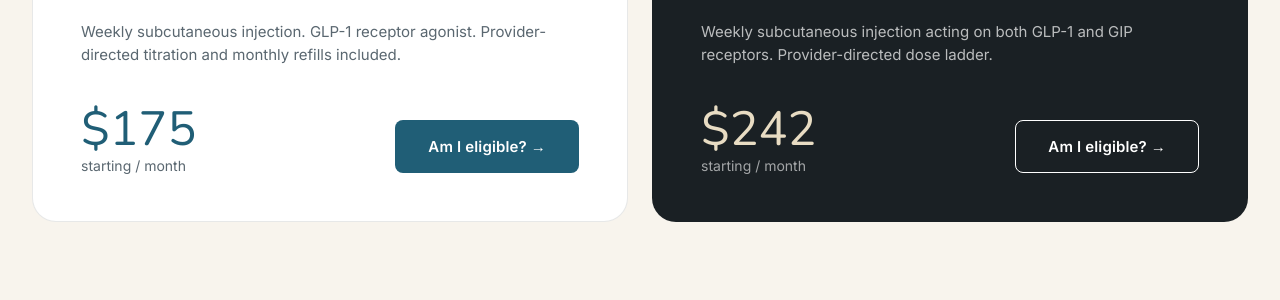
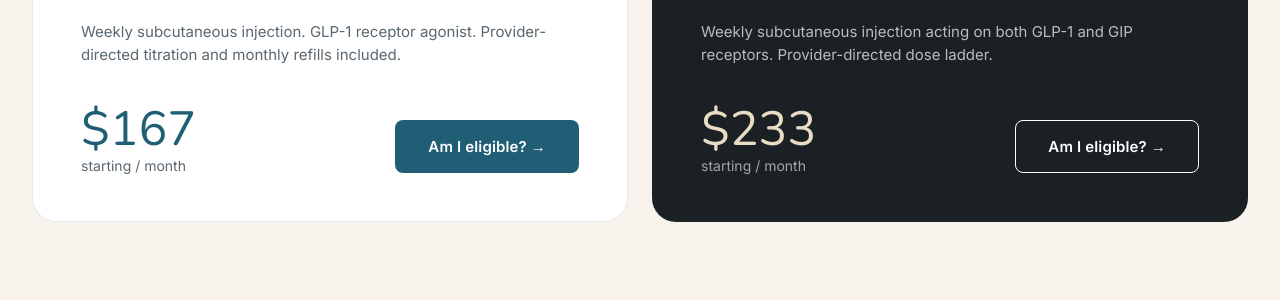
Before and after one commit to glyrahealth/amlawellness, a Jekyll site: the page built from index.html, in a window 1280 px wide and 900 px high, scrolled down 1610 px. Shown: the part 164-464 px from the top of the window. Built offline with Jekyll 4.4.1, drawn with Linux system fonts in a browser that asks for light colours.

Commit message:
Update treatment prices in programs.yml for accuracy

```diff
--- a/_data/programs.yml
+++ b/_data/programs.yml
@@ -51,7 +51,7 @@
       image: assets/vial.png
       image_alt: Semaglutide vial
       desc: "Weekly subcutaneous injection. GLP-1 receptor agonist. Provider-directed titration and monthly refills included."
-      price: "$175"
+      price: "$167"
       price_note: starting / month
     - name: "Personalized, Compounded Tirzepatide"
       short_name: Compounded Tirzepatide
@@ -59,7 +59,7 @@
       image: assets/vial.png
       image_alt: Tirzepatide vial
       desc: "Weekly subcutaneous injection acting on both GLP-1 and GIP receptors. Provider-directed dose ladder."
-      price: "$242"
+      price: "$233"
       price_note: starting / month
       dark: true
 
@@ -79,7 +79,7 @@
       image: assets/vial_nad.png
       image_alt: NAD+ vial
       desc: "NAD+ to support cellular energy, metabolic function, and the body's natural repair pathways. Provider-directed dosing."
-      price: "$159"
+      price: "$125"
       price_note: starting / month
 
 - id: recovery
@@ -98,5 +98,5 @@
       image: assets/vial_sermorelin.png
       image_alt: Sermorelin vial
       desc: "A growth-hormone-releasing peptide to support deeper sleep, recovery, and lean body composition as you age."
-      price: "$129"
+      price: "$125"
       price_note: starting / month
```
